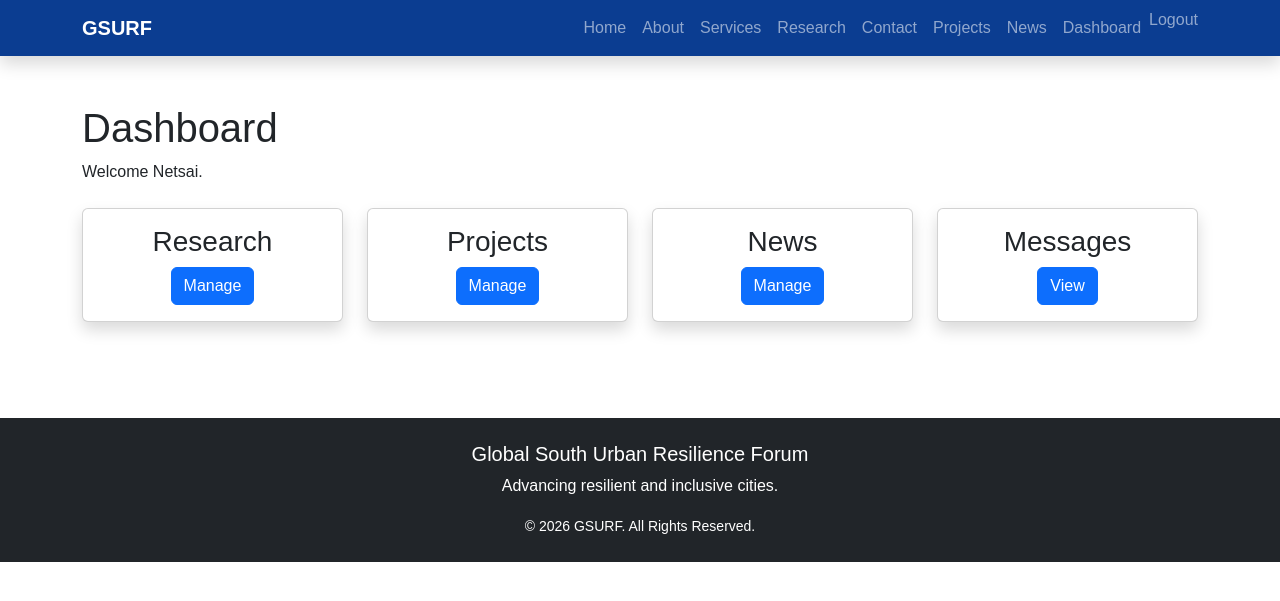
After one commit to madzimai/gsurf-website, a Django app: page /dashboard/ in a window 1280 px wide. The commit adds this page. Shown: the top 601 px of the page. Run offline with Django 5.2, Linux system fonts and the light colour scheme; a user stored in the database is signed in.

Commit message:
User authentication

```diff
--- a/core/urls.py
+++ b/core/urls.py
@@ -1,4 +1,5 @@
 from django.urls import path
+from django.contrib.auth import views as auth_views
 from . import views
 
 urlpatterns = [
@@ -11,4 +12,12 @@ urlpatterns = [
     path("team/<int:id>/", views.team_detail, name="team_detail"),
     path("projects/",views.projects,name="projects"),
     path("projects/<slug:slug>/",views.project_detail,name="project_detail"),
+    path("dashboard/", views.dashboard, name="dashboard"),
+    path("login/",auth_views.LoginView.as_view(template_name="login.html"),name="login",),
+
+path(
+    "logout/",
+    auth_views.LogoutView.as_view(next_page="home"),
+    name="logout",
+),
 ]
--- a/core/views.py
+++ b/core/views.py
@@ -1,6 +1,6 @@
 from django.shortcuts import render, get_object_or_404
 from .models import Research, TeamMember, Service, News, Project
-
+from django.contrib.auth.decorators import login_required
 
 def home(request):
     return render(request, "home.html")
@@ -145,3 +145,6 @@ def project_detail(request, slug):
             "project": project
         }
     )
+@login_required
+def dashboard(request):
+    return render(request, "dashboard.html")
--- a/templates/base.html
+++ b/templates/base.html
@@ -1,6 +1,7 @@
 {% load static %}
 <!DOCTYPE html>
 <html lang="en">
+
 <head>
     <meta charset="UTF-8">
     <meta name="viewport" content="width=device-width, initial-scale=1.0">
@@ -10,8 +11,7 @@
     <link href="https://cdn.jsdelivr.net/npm/bootstrap@5.3.7/dist/css/bootstrap.min.css" rel="stylesheet">
 
     <!-- Bootstrap Icons -->
-    <link rel="stylesheet"
-          href="https://cdn.jsdelivr.net/npm/bootstrap-icons@1.11.3/font/bootstrap-icons.min.css">
+    <link rel="stylesheet" href="https://cdn.jsdelivr.net/npm/bootstrap-icons@1.11.3/font/bootstrap-icons.min.css">
 
     <!-- Custom CSS -->
     <link rel="stylesheet" href="{% static 'css/style.css' %}">
@@ -24,9 +24,7 @@
 
             <a class="navbar-brand fw-bold" href="/">GSURF</a>
 
-        <button class="navbar-toggler"
-                data-bs-toggle="collapse"
-                data-bs-target="#menu">
+            <button class="navbar-toggler" data-bs-toggle="collapse" data-bs-target="#menu">
                 <span class="navbar-toggler-icon"></span>
             </button>
 
@@ -54,7 +52,43 @@
                         <a class="nav-link" href="/contact/">Contact</a>
                     </li>
 
+                    <li class="nav-item">
+                        <a class="nav-link" href="{% url 'projects' %}">Projects</a>
+                    </li>
+
+                    <li class="nav-item">
+                        <a class="nav-link" href="{% url 'news' %}">News</a>
+                    </li>
+
+                    {% if user.is_authenticated %}
+
+                    <li class="nav-item">
+                        <a class="nav-link" href="{% url 'dashboard' %}">
+                            Dashboard
+                        </a>
+                    </li>
+
+                    <!---<li class="nav-item">-->
+                        <form method="post" action="{% url 'logout' %}" class="d-inline">
+                            {% csrf_token %}
+                            <button type="submit" class="btn btn-link nav-link p-0">
+                                Logout
+                            </button>
+                        </form>
+                    </li>
+
+                    {% else %}
+
+                    <li class="nav-item">
+                        <a class="nav-link" href="{% url 'login' %}">
+                            Login
+                        </a>
+                    </li>
+
+                    {% endif %}
+
                 </ul>
+
 
             </div>
 
@@ -75,4 +109,5 @@
     <script src="https://cdn.jsdelivr.net/npm/bootstrap@5.3.7/dist/js/bootstrap.bundle.min.js"></script>
 
 </body>
+
 </html>
--- /dev/null
+++ b/templates/dashboard.html
@@ -0,0 +1,63 @@
+{% extends 'base.html' %}
+
+{% block title %}Dashboard{% endblock %}
+
+{% block content %}
+
+<div class="container py-5">
+
+<h1>Dashboard</h1>
+
+<p>Welcome {{ request.user.username }}.</p>
+
+<div class="row mt-4">
+
+<div class="col-md-3">
+<div class="card text-center shadow">
+<div class="card-body">
+<h3>Research</h3>
+<a href="/admin/core/research/" class="btn btn-primary">
+Manage
+</a>
+</div>
+</div>
+</div>
+
+<div class="col-md-3">
+<div class="card text-center shadow">
+<div class="card-body">
+<h3>Projects</h3>
+<a href="/admin/core/project/" class="btn btn-primary">
+Manage
+</a>
+</div>
+</div>
+</div>
+
+<div class="col-md-3">
+<div class="card text-center shadow">
+<div class="card-body">
+<h3>News</h3>
+<a href="/admin/core/news/" class="btn btn-primary">
+Manage
+</a>
+</div>
+</div>
+</div>
+
+<div class="col-md-3">
+<div class="card text-center shadow">
+<div class="card-body">
+<h3>Messages</h3>
+<a href="/admin/core/contactmessage/" class="btn btn-primary">
+View
+</a>
+</div>
+</div>
+</div>
+
+</div>
+
+</div>
+
+{% endblock %}
```
Also changed, not shown: templates/login.html (added, +43 -0 lines), db.sqlite3. Lines whose indentation alone changed are shown as unchanged.
